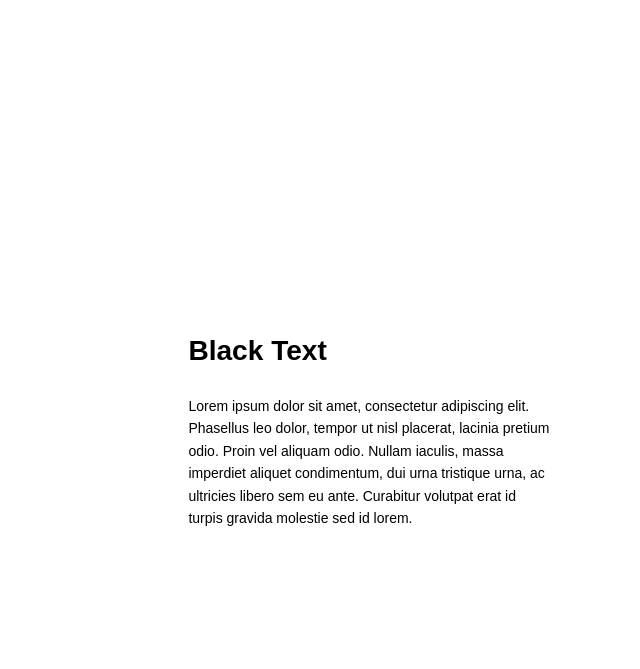
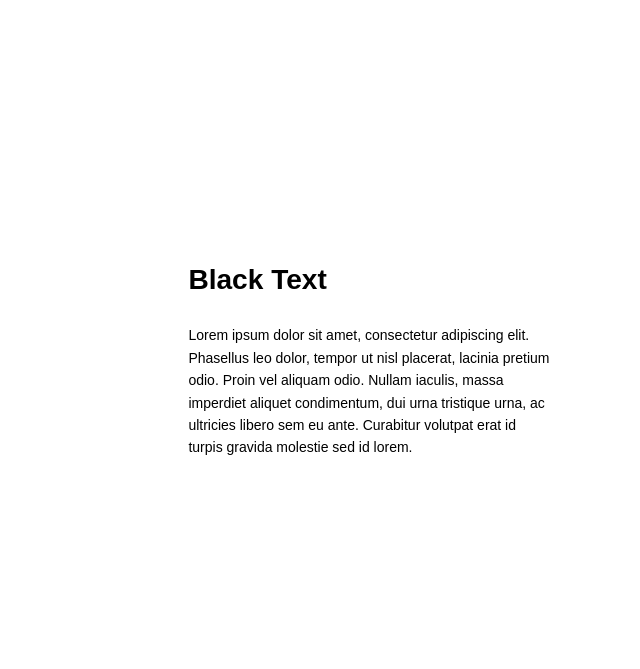
Before and after one commit to ewliang/BW-Color-Contrast-AI, a plain HTML site: page index.html in a window 1280 px wide. Shown: the part 88-757 px from the top of the page, without its empty margins (0-640 px from the left). Drawn offline with Linux system fonts and the light colour scheme; a script that the page names is missing.

Commit message:
Update style.css

```diff
--- a/style.css
+++ b/style.css
@@ -48,7 +48,7 @@ main {
 main div {
   display: flex;
   flex-direction: row;
-  padding: 8%;
+  padding: 5% 8%;
 }
 
 main div div {
```
